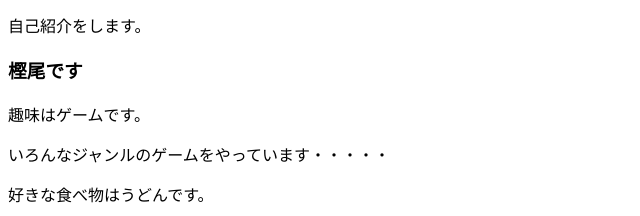
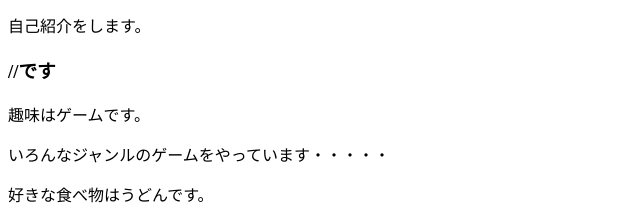
Before and after one commit to Kashioyuta/www, a plain HTML site: page index.html in a window 1280 px wide. Shown: the part 261-477 px from the top of the page, 0-640 px from the left. Drawn offline with Linux system fonts and the light colour scheme.

Commit message:
Update index.html

```diff
--- a/index.html
+++ b/index.html
@@ -6,7 +6,7 @@
   <h2>こんにちは</h2>
   <p>私のホームページです。</p>
   <p>自己紹介をします。</p>
-  <h3>樫尾です</h3>
+  <h3>//です</h3>
   <p>趣味はゲームです。</p>
   <p>いろんなジャンルのゲームをやっています・・・・・</p>
   <p>好きな食べ物はうどんです。</p>
```
